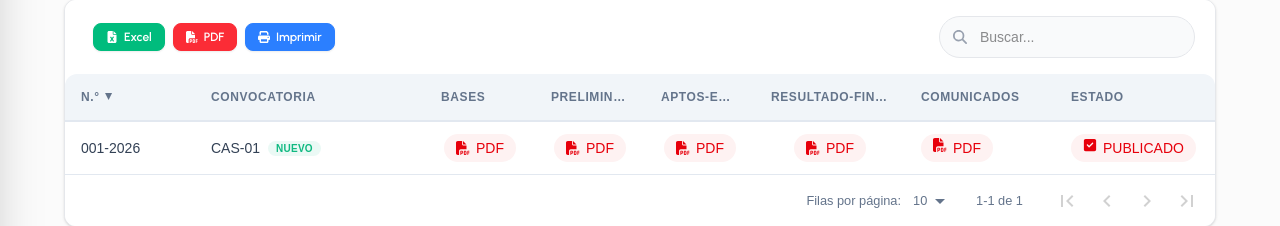
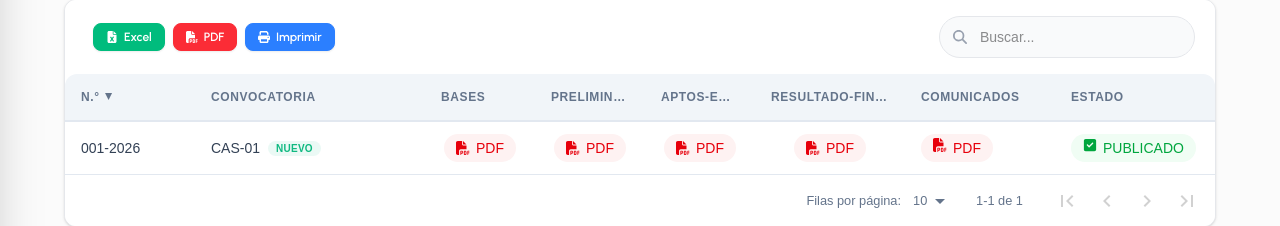
Before and after one commit to ossomaster/ugel-lc, a Next.js app: page /pages/ejemplo2 in a window 1280 px wide. Shown: the part 470-696 px from the top of the page. Built offline with nearby package versions, Linux system fonts and the light colour scheme; a web font is replaced by a local one.

Commit message:
añadiendo5

```diff
--- a/src/app/pages/ejemplo2/TablaDocumentos.tsx
+++ b/src/app/pages/ejemplo2/TablaDocumentos.tsx
@@ -146,7 +146,7 @@ const columns: TableColumn<TDocumentoNormativo>[] = [
         href={row.archivoUrl}
         target="_blank"
         rel="noopener noreferrer"
-        className="inline-flex items-left gap-1.5 px-3 py-1 rounded-full bg-red-50 text-red-600 hover:bg-red-100 transition-colors text-sm font-medium"
+        className="inline-flex items-left gap-1.5 px-3 py-1 rounded-full bg-green-50 text-green-600 hover:bg-green-100 transition-colors text-sm font-medium"
         title="ESTADO"
       >
         <FaSquareCheck className="text-sm" />
```
